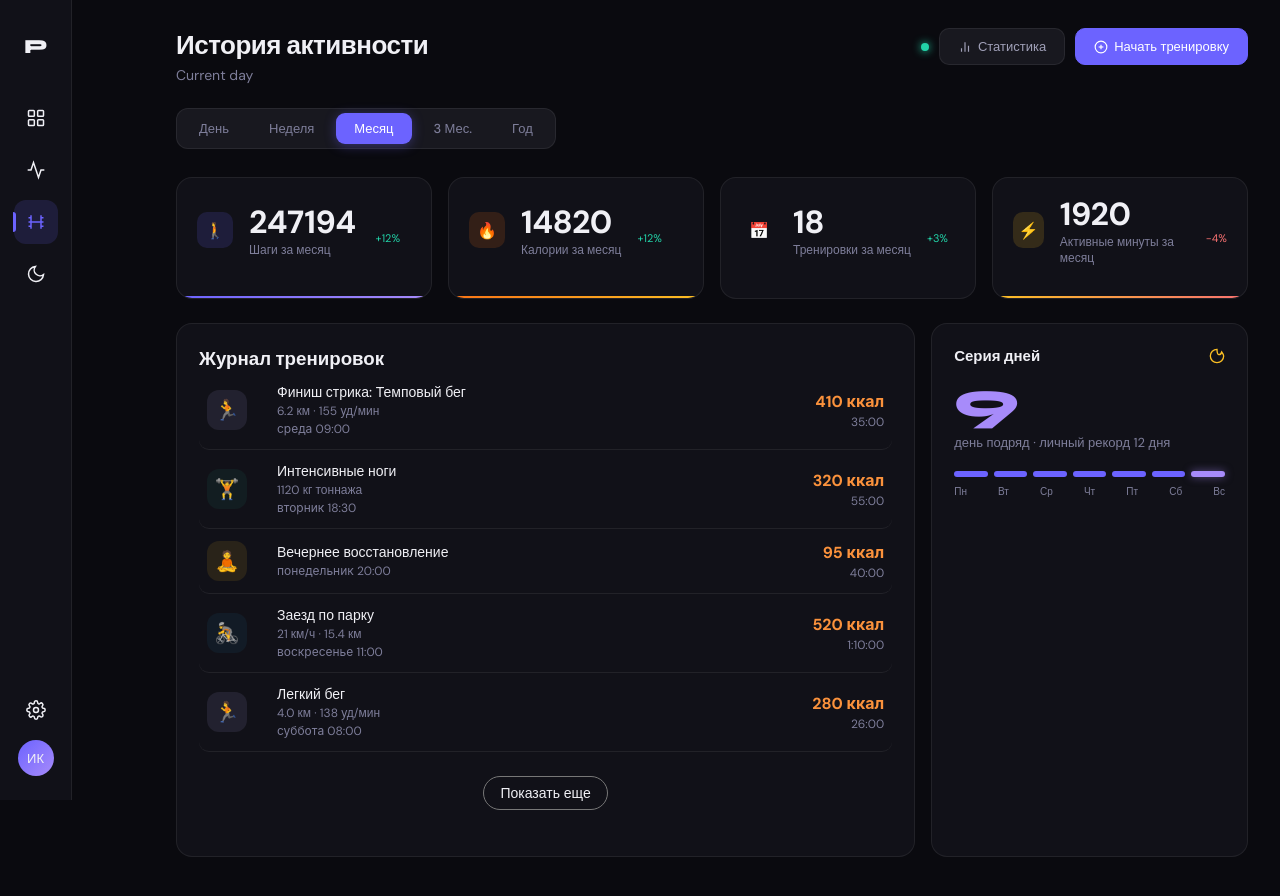
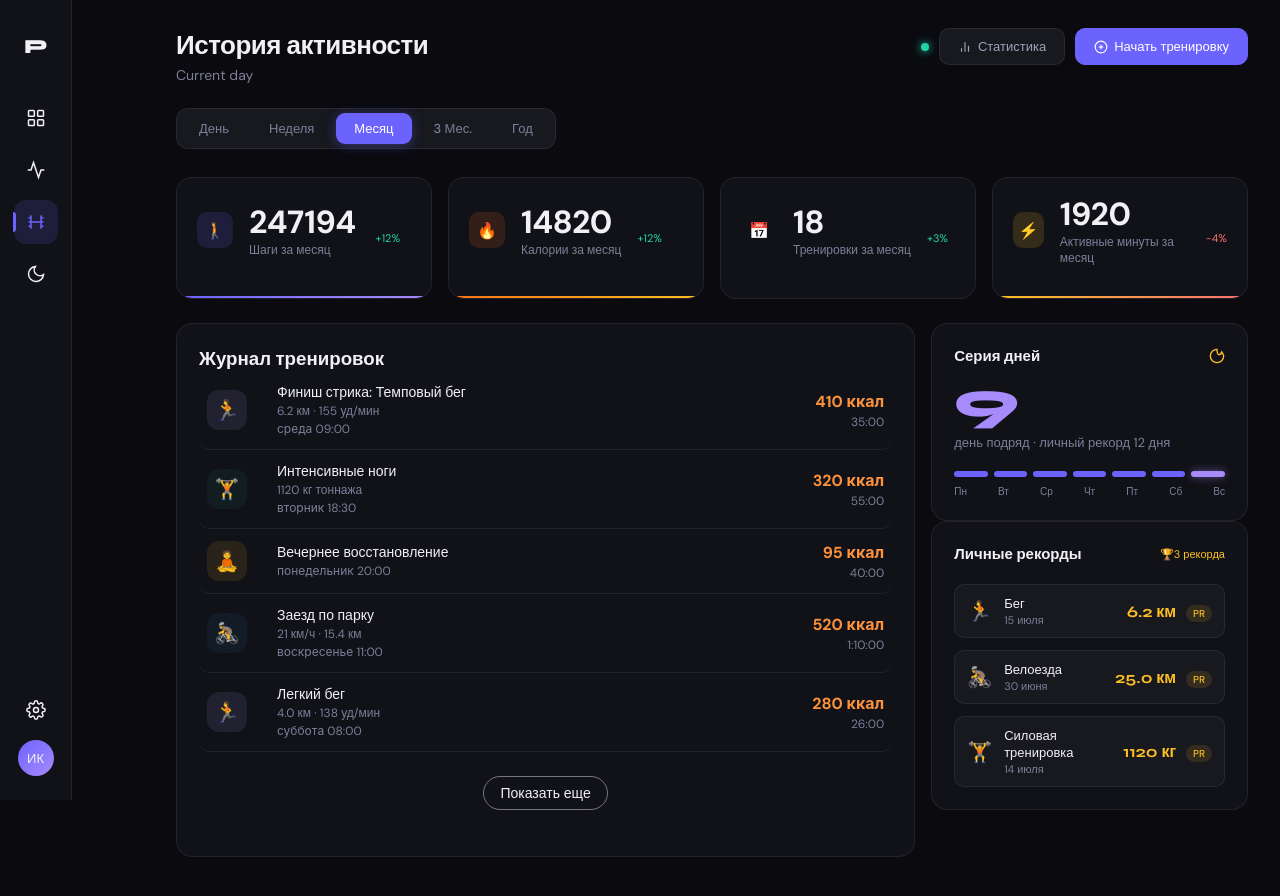
Before and after one commit to skladowski/fitness, a React (Vite) app: page /history in a window 1280 px wide. Built offline with nearby package versions, Linux system fonts and the light colour scheme.

Commit message:
feat: add personal records tracking
- create workoutStats.js with getPersonalRecords and helper functions
- add PersonalRecordCard component with dynamic rendering
- integrate records display into HistoryPage

```diff
--- /dev/null
+++ b/src/components/PersonalRecord/PersonalRecordCard.css
@@ -0,0 +1,30 @@
+.pr-card {
+  background: var(--bg1); border: 1px solid var(--border);
+  border-radius: var(--radius); padding: 22px;
+  animation: fadeUp 0.5s ease both; animation-delay: 0.34s;
+}
+.pr-list { display: flex; flex-direction: column; gap: 12px; }
+.pr-item {
+  display: flex; align-items: center; gap: 12px;
+  padding: 10px 12px;
+  background: var(--bg2); border-radius: var(--radius-sm);
+  border: 1px solid var(--border);
+}
+.pr-icon { font-size: 20px; flex-shrink: 0; }
+.pr-info { flex: 1; }
+.pr-name { font-size: 13px; font-weight: 500; color: var(--text1); }
+.pr-date { font-size: 11px; color: var(--text3); margin-top: 1px; }
+.pr-value {
+  font-family: 'Syne', sans-serif;
+  font-size: 16px; font-weight: 700; color: var(--amber);
+  white-space: nowrap;
+}
+.pr-badge {
+  font-size: 10px; padding: 2px 7px; border-radius: 20px;
+  background: rgba(251,191,36,0.12); color: var(--amber);
+  font-weight: 500; margin-left: 6px;
+}
+.span-record {
+ font-size: 11px;
+ color: var(--amber);
+}
--- /dev/null
+++ b/src/components/PersonalRecord/PersonalRecordCard.jsx
@@ -0,0 +1,30 @@
+import "./PersonalRecordCard.css";
+import { activities } from "../../constant/activities";
+
+export function PersonalRecordCard({ records }) {
+  return (
+    <div className="pr-card">
+      <div className="card-header">
+        <span className="card-title">Личные рекорды</span>
+        <span className="span-record">🏆{records.length} рекорда</span>
+      </div>
+      <div className="pr-list">
+        {records.map((record) => (
+          <div className="pr-item" key={record.type}>
+            <span className="pr-icon">{activities[record.type].icon}</span>
+            <div className="pr-info">
+              <div className="pr-name">{activities[record.type].label}</div>
+              <div className="pr-date">{record.date}</div>
+            </div>
+            <div>
+              <span className="pr-value">
+                {record.value} {record.unit}{" "}
+              </span>
+              <span className="pr-badge">PR</span>
+            </div>
+          </div>
+        ))}
+      </div>
+    </div>
+  );
+}
--- a/src/pages/history/HistoryPage.jsx
+++ b/src/pages/history/HistoryPage.jsx
@@ -9,11 +9,14 @@ import { HistoryDataMonth } from "../../mocks/HistoryDataMonth";
 import { HistoryDataWeek } from "../../mocks/HistoryDataWeek";
 import { HistoryDataDay } from "../../mocks/HistoryDataDay";
 import { PeriodSelector } from "../../components/PeriodSelector/PeriodSelector";
+import { PersonalRecordCard } from "../../components/PersonalRecord/PersonalRecordCard";
 import { EmptyState } from "../../components/EmptyState/EmptyState";
 import { useState, useMemo } from "react";
 import { activities } from "../../constant/activities";
 import "./HistoryPage.css";
 import { calculateStreak } from "../../utils/formatters";
+import { getPersonalRecords } from "../../utils/records";
+import { all } from "axios";
 const dictionary = {
   День: "день",
   Неделя: "неделю",
@@ -39,6 +42,8 @@ export function HistoryPage() {
 
   const streak = calculateStreak(allWorkouts, "2026-07-15");
   const activeStats = periodDataMap[activePeriod] || [];
+
+  const records = getPersonalRecords(allWorkouts);
   return (
     <div className="main">
       <Header title="История активности" subtitle="Current day" />
@@ -87,12 +92,14 @@ export function HistoryPage() {
               </button>
             )}
           </div>
-
-          <StreakCard
-            currentStreak={streak}
-            recordStreak={12}
-            weekData={[true, true, true, true, true, true, false]}
-          />
+          <div>
+            <StreakCard
+              currentStreak={streak}
+              recordStreak={12}
+              weekData={[true, true, true, true, true, true, false]}
+            />
+            <PersonalRecordCard records={records} />
+          </div>
         </div>
       </div>
     </div>
--- /dev/null
+++ b/src/utils/records.js
@@ -0,0 +1,66 @@
+import { metersToKilometers } from "./formatters";
+
+function calculateVolume(workout) {
+  if (workout.type !== "POWER") return 0;
+  return workout.exercises.reduce((total, ex) => {
+    return (
+      total +
+      ex.sets.reduce((subTotal, set) => subTotal + set.weight * set.reps, 0)
+    );
+  }, 0);
+}
+
+function findMaxWorkout(workouts, { filterFn, getValueFn, unit }) {
+  const filtered = workouts.filter(filterFn);
+
+  if (filtered.length === 0) return null;
+
+  const record = filtered.reduce((best, current) => {
+    return getValueFn(current) > getValueFn(best) ? current : best;
+  }, filtered[0]);
+  const rawValue = getValueFn(record);
+  const formattedValue =
+    typeof rawValue === "number" ? Number(rawValue.toFixed(1)) : rawValue;
+
+  return {
+    type: record.type,
+    value: formattedValue,
+    unit: unit,
+    date: new Date(record.timestamp).toLocaleDateString("ru-RU", {
+      day: "numeric",
+      month: "long",
+    }),
+  };
+}
+
+function findMaxByDistance(workouts, type) {
+  return findMaxWorkout(workouts, {
+    filterFn: (w) => w.type === type,
+    getValueFn: (w) => w.metrics.distance.current,
+    unit: "км",
+  });
+}
+
+function findMaxByVolume(workouts) {
+  return findMaxWorkout(workouts, {
+    filterFn: (w) => w.type === "POWER",
+    getValueFn: (w) => calculateVolume(w),
+    unit: "кг",
+  });
+}
+
+export function getPersonalRecords(workouts) {
+  if (!workouts || workouts.length === 0) return [];
+
+  const runRecord = findMaxByDistance(workouts, "RUN");
+  if (runRecord) runRecord.value = metersToKilometers(runRecord.value);
+
+  const cyclingRecord = findMaxByDistance(workouts, "CYCLING");
+  if (cyclingRecord)
+    cyclingRecord.value = metersToKilometers(cyclingRecord.value);
+
+  const powerRecord = findMaxByVolume(workouts);
+
+  const records = [runRecord, cyclingRecord, powerRecord];
+  return records.filter(Boolean);
+}
```
